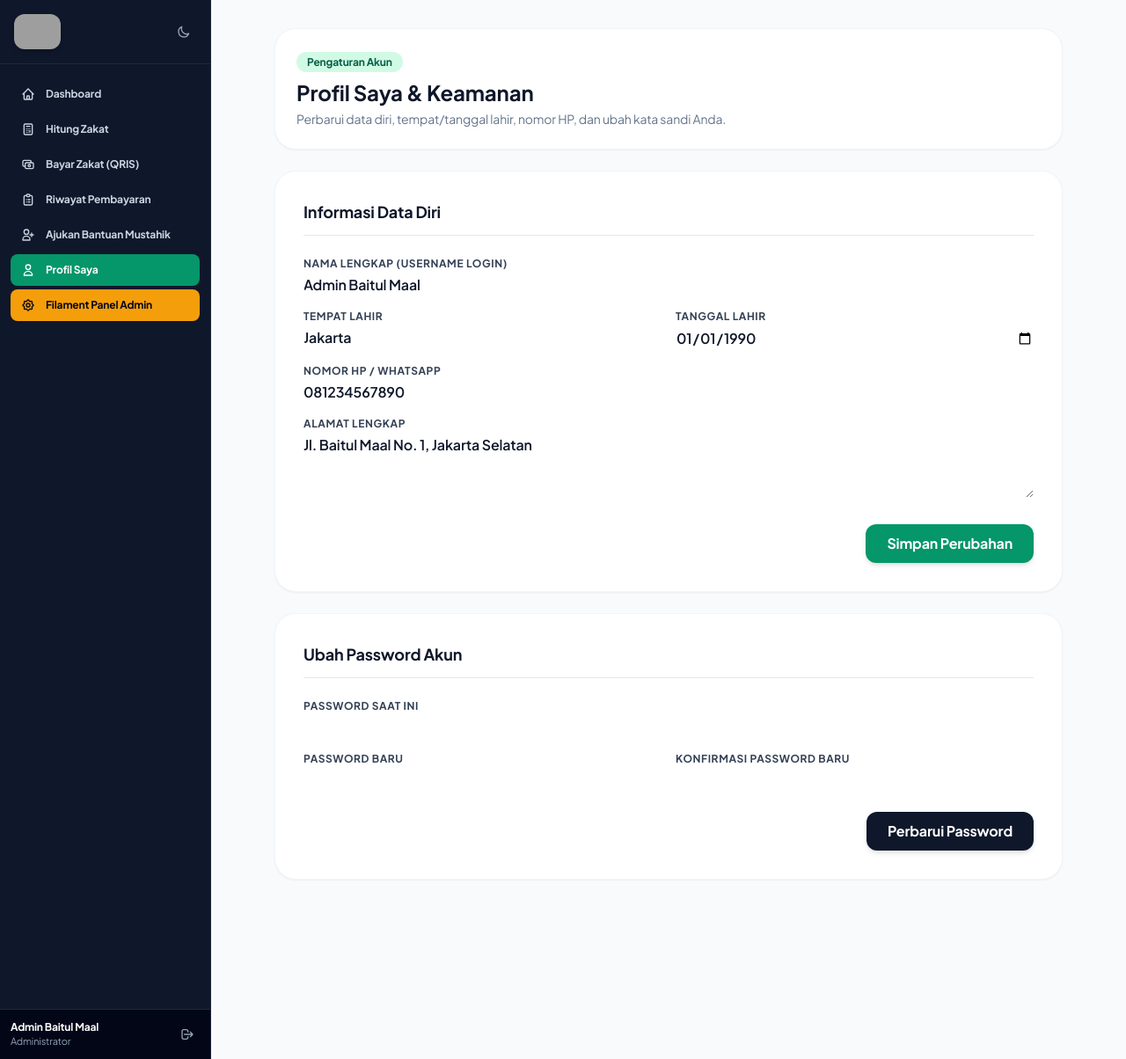
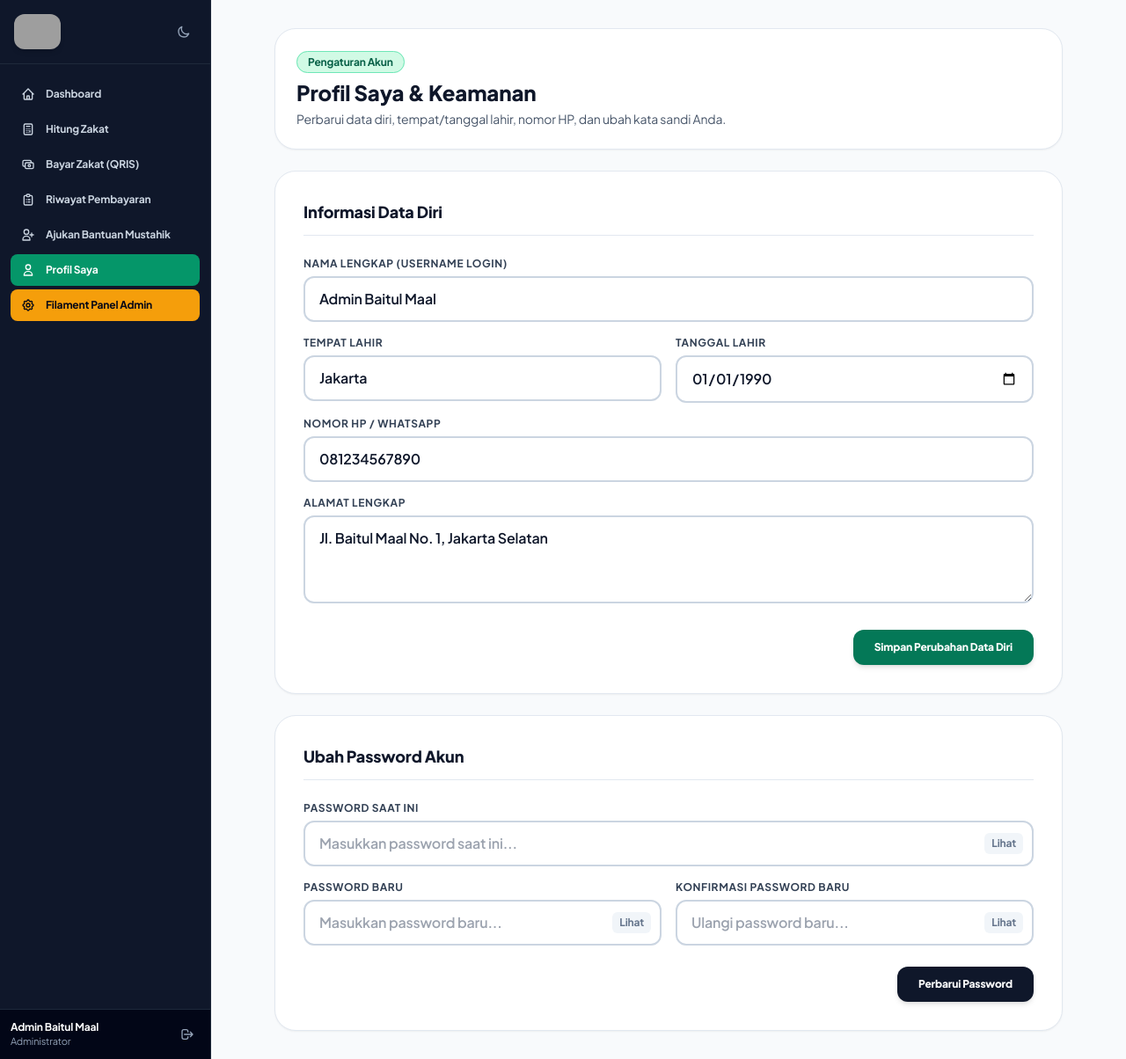
Before and after one commit to qannn0607/baitul-mal, a Laravel app: page /profile in a window 1280 px wide. Shown: the whole page at 88% size. Run offline with Laravel 12, Linux system fonts and the light colour scheme; a user stored in the database is signed in; data comes from the database, SQL or seed files in the repository; some libraries are stand-ins or nearby versions; grey boxes are pictures that could not be loaded.

Commit message:
style: fix input field visibility and borders on profile edit page with show/hide password buttons

```diff
--- a/resources/views/profile/edit.blade.php
+++ b/resources/views/profile/edit.blade.php
@@ -2,27 +2,27 @@
     <div class="max-w-4xl mx-auto space-y-6">
 
         <!-- Header -->
-        <div class="bg-white rounded-3xl p-6 shadow-sm border border-slate-100">
-            <span class="px-3 py-1 bg-emerald-100 text-emerald-800 text-xs font-bold rounded-full">Pengaturan Akun</span>
-            <h1 class="text-2xl font-bold text-slate-900 mt-2">Profil Saya & Keamanan</h1>
-            <p class="text-sm text-slate-500 mt-1">Perbarui data diri, tempat/tanggal lahir, nomor HP, dan ubah kata sandi Anda.</p>
+        <div class="bg-white dark:bg-slate-900 rounded-3xl p-6 shadow-sm border border-slate-200 dark:border-slate-800">
+            <span class="px-3 py-1 bg-emerald-100 dark:bg-emerald-950 text-emerald-800 dark:text-emerald-300 text-xs font-bold rounded-full border border-emerald-300 dark:border-emerald-800">Pengaturan Akun</span>
+            <h1 class="text-2xl font-black text-slate-900 dark:text-white mt-2">Profil Saya & Keamanan</h1>
+            <p class="text-sm text-slate-600 dark:text-slate-400 mt-1">Perbarui data diri, tempat/tanggal lahir, nomor HP, dan ubah kata sandi Anda.</p>
         </div>
 
         @if (session('status') === 'profile-updated')
-            <div class="p-4 bg-emerald-50 border border-emerald-200 text-emerald-800 rounded-2xl text-sm font-semibold">
-                ✅ Data profil Anda berhasil diperbarui!
+            <div class="p-4 bg-emerald-50 dark:bg-emerald-950 border border-emerald-300 dark:border-emerald-800 text-emerald-800 dark:text-emerald-200 rounded-2xl text-sm font-semibold flex items-center gap-2">
+                <span>✅ Data profil Anda berhasil diperbarui!</span>
             </div>
         @endif
 
         @if (session('status') === 'password-updated')
-            <div class="p-4 bg-emerald-50 border border-emerald-200 text-emerald-800 rounded-2xl text-sm font-semibold">
-                ✅ Password Anda berhasil diubah!
+            <div class="p-4 bg-emerald-50 dark:bg-emerald-950 border border-emerald-300 dark:border-emerald-800 text-emerald-800 dark:text-emerald-200 rounded-2xl text-sm font-semibold flex items-center gap-2">
+                <span>✅ Password Anda berhasil diubah!</span>
             </div>
         @endif
 
         <!-- Card 1: Informasi Profil -->
-        <div class="bg-white rounded-3xl p-6 sm:p-8 shadow-sm border border-slate-100 space-y-6">
-            <h2 class="text-lg font-bold text-slate-900 border-b pb-3">Informasi Data Diri</h2>
+        <div class="bg-white dark:bg-slate-900 rounded-3xl p-6 sm:p-8 shadow-sm border border-slate-200 dark:border-slate-800 space-y-6">
+            <h2 class="text-lg font-black text-slate-900 dark:text-white border-b border-slate-200 dark:border-slate-800 pb-3">Informasi Data Diri</h2>
 
             <form method="post" action="{{ route('profile.update') }}" class="space-y-4">
                 @csrf
@@ -30,76 +30,95 @@
 
                 <!-- Nama Lengkap -->
                 <div>
-                    <label for="name" class="block text-xs font-bold text-slate-700 uppercase tracking-wider mb-1">Nama Lengkap (Username Login)</label>
-                    <input type="text" id="name" name="name" value="{{ old('name', $user->name) }}" required class="w-full rounded-xl border-slate-200 focus:border-emerald-500 focus:ring-emerald-500 font-semibold" />
-                    @error('name') <p class="text-xs text-red-600 mt-1">{{ $message }}</p> @enderror
+                    <label for="name" class="block text-xs font-bold text-slate-700 dark:text-slate-300 uppercase tracking-wider mb-1.5">Nama Lengkap (Username Login)</label>
+                    <input type="text" id="name" name="name" value="{{ old('name', $user->name) }}" required class="w-full rounded-xl border-2 border-slate-300 dark:border-slate-700 bg-white dark:bg-slate-950 text-slate-900 dark:text-white px-4 py-3 font-semibold focus:border-emerald-600 focus:ring-2 focus:ring-emerald-600 outline-none transition-colors" />
+                    @error('name') <p class="text-xs text-red-600 mt-1 font-bold">{{ $message }}</p> @enderror
                 </div>
 
                 <!-- Tempat & Tanggal Lahir -->
                 <div class="grid grid-cols-1 md:grid-cols-2 gap-4">
                     <div>
-                        <label for="place_of_birth" class="block text-xs font-bold text-slate-700 uppercase tracking-wider mb-1">Tempat Lahir</label>
-                        <input type="text" id="place_of_birth" name="place_of_birth" value="{{ old('place_of_birth', $user->place_of_birth) }}" required class="w-full rounded-xl border-slate-200 focus:border-emerald-500 focus:ring-emerald-500 font-semibold" />
-                        @error('place_of_birth') <p class="text-xs text-red-600 mt-1">{{ $message }}</p> @enderror
+                        <label for="place_of_birth" class="block text-xs font-bold text-slate-700 dark:text-slate-300 uppercase tracking-wider mb-1.5">Tempat Lahir</label>
+                        <input type="text" id="place_of_birth" name="place_of_birth" value="{{ old('place_of_birth', $user->place_of_birth) }}" required class="w-full rounded-xl border-2 border-slate-300 dark:border-slate-700 bg-white dark:bg-slate-950 text-slate-900 dark:text-white px-4 py-3 font-semibold focus:border-emerald-600 focus:ring-2 focus:ring-emerald-600 outline-none transition-colors" />
+                        @error('place_of_birth') <p class="text-xs text-red-600 mt-1 font-bold">{{ $message }}</p> @enderror
                     </div>
                     <div>
-                        <label for="date_of_birth" class="block text-xs font-bold text-slate-700 uppercase tracking-wider mb-1">Tanggal Lahir</label>
-                        <input type="date" id="date_of_birth" name="date_of_birth" value="{{ old('date_of_birth', $user->date_of_birth?->format('Y-m-d')) }}" required class="w-full rounded-xl border-slate-200 focus:border-emerald-500 focus:ring-emerald-500 font-semibold" />
-                        @error('date_of_birth') <p class="text-xs text-red-600 mt-1">{{ $message }}</p> @enderror
+                        <label for="date_of_birth" class="block text-xs font-bold text-slate-700 dark:text-slate-300 uppercase tracking-wider mb-1.5">Tanggal Lahir</label>
+                        <input type="date" id="date_of_birth" name="date_of_birth" value="{{ old('date_of_birth', $user->date_of_birth?->format('Y-m-d')) }}" required class="w-full rounded-xl border-2 border-slate-300 dark:border-slate-700 bg-white dark:bg-slate-950 text-slate-900 dark:text-white px-4 py-3 font-semibold focus:border-emerald-600 focus:ring-2 focus:ring-emerald-600 outline-none transition-colors" />
+                        @error('date_of_birth') <p class="text-xs text-red-600 mt-1 font-bold">{{ $message }}</p> @enderror
                     </div>
                 </div>
 
                 <!-- No HP -->
                 <div>
-                    <label for="phone" class="block text-xs font-bold text-slate-700 uppercase tracking-wider mb-1">Nomor HP / WhatsApp</label>
-                    <input type="text" id="phone" name="phone" value="{{ old('phone', $user->phone) }}" required class="w-full rounded-xl border-slate-200 focus:border-emerald-500 focus:ring-emerald-500 font-semibold" />
-                    @error('phone') <p class="text-xs text-red-600 mt-1">{{ $message }}</p> @enderror
+                    <label for="phone" class="block text-xs font-bold text-slate-700 dark:text-slate-300 uppercase tracking-wider mb-1.5">Nomor HP / WhatsApp</label>
+                    <input type="text" id="phone" name="phone" value="{{ old('phone', $user->phone) }}" required class="w-full rounded-xl border-2 border-slate-300 dark:border-slate-700 bg-white dark:bg-slate-950 text-slate-900 dark:text-white px-4 py-3 font-semibold focus:border-emerald-600 focus:ring-2 focus:ring-emerald-600 outline-none transition-colors" />
+                    @error('phone') <p class="text-xs text-red-600 mt-1 font-bold">{{ $message }}</p> @enderror
                 </div>
 
                 <!-- Alamat -->
                 <div>
-                    <label for="address" class="block text-xs font-bold text-slate-700 uppercase tracking-wider mb-1">Alamat Lengkap</label>
-                    <textarea id="address" name="address" rows="3" required class="w-full rounded-xl border-slate-200 focus:border-emerald-500 focus:ring-emerald-500 font-semibold">{{ old('address', $user->address) }}</textarea>
-                    @error('address') <p class="text-xs text-red-600 mt-1">{{ $message }}</p> @enderror
+                    <label for="address" class="block text-xs font-bold text-slate-700 dark:text-slate-300 uppercase tracking-wider mb-1.5">Alamat Lengkap</label>
+                    <textarea id="address" name="address" rows="3" required class="w-full rounded-xl border-2 border-slate-300 dark:border-slate-700 bg-white dark:bg-slate-950 text-slate-900 dark:text-white px-4 py-3 font-semibold focus:border-emerald-600 focus:ring-2 focus:ring-emerald-600 outline-none transition-colors">{{ old('address', $user->address) }}</textarea>
+                    @error('address') <p class="text-xs text-red-600 mt-1 font-bold">{{ $message }}</p> @enderror
                 </div>
 
                 <div class="pt-2 flex justify-end">
-                    <button type="submit" class="px-6 py-2.5 bg-emerald-600 hover:bg-emerald-700 text-white font-bold rounded-xl shadow-md transition">
-                        Simpan Perubahan
+                    <button type="submit" class="px-6 py-3 bg-emerald-700 hover:bg-emerald-800 text-white font-black text-xs rounded-xl shadow-md transition">
+                        Simpan Perubahan Data Diri
                     </button>
                 </div>
             </form>
         </div>
 
         <!-- Card 2: Ubah Password -->
-        <div class="bg-white rounded-3xl p-6 sm:p-8 shadow-sm border border-slate-100 space-y-6">
-            <h2 class="text-lg font-bold text-slate-900 border-b pb-3">Ubah Password Akun</h2>
+        <div class="bg-white dark:bg-slate-900 rounded-3xl p-6 sm:p-8 shadow-sm border border-slate-200 dark:border-slate-800 space-y-6" x-data="{ showCurrent: false, showNew: false, showConfirm: false }">
+            <h2 class="text-lg font-black text-slate-900 dark:text-white border-b border-slate-200 dark:border-slate-800 pb-3">Ubah Password Akun</h2>
 
             <form method="post" action="{{ route('password.update') }}" class="space-y-4">
                 @csrf
                 @method('put')
 
+                <!-- Current Password -->
                 <div>
-                    <label for="update_password_current_password" class="block text-xs font-bold text-slate-700 uppercase tracking-wider mb-1">Password Saat Ini</label>
-                    <input type="password" id="update_password_current_password" name="current_password" class="w-full rounded-xl border-slate-200 focus:border-emerald-500 focus:ring-emerald-500" required />
-                    @error('current_password', 'updatePassword') <p class="text-xs text-red-600 mt-1">{{ $message }}</p> @enderror
+                    <label for="update_password_current_password" class="block text-xs font-bold text-slate-700 dark:text-slate-300 uppercase tracking-wider mb-1.5">Password Saat Ini</label>
+                    <div class="relative">
+                        <input :type="showCurrent ? 'text' : 'password'" id="update_password_current_password" name="current_password" class="w-full rounded-xl border-2 border-slate-300 dark:border-slate-700 bg-white dark:bg-slate-950 text-slate-900 dark:text-white px-4 py-3 pr-12 font-semibold focus:border-emerald-600 focus:ring-2 focus:ring-emerald-600 outline-none transition-colors" placeholder="Masukkan password saat ini..." required />
+                        <button type="button" @click="showCurrent = !showCurrent" class="absolute right-3 top-1/2 -translate-y-1/2 text-slate-500 hover:text-slate-700 dark:hover:text-slate-300 text-xs font-bold px-2 py-1 bg-slate-100 dark:bg-slate-800 rounded-md">
+                            <span x-text="showCurrent ? 'Sembunyikan' : 'Lihat'"></span>
+                        </button>
+                    </div>
+                    @error('current_password', 'updatePassword') <p class="text-xs text-red-600 mt-1 font-bold">{{ $message }}</p> @enderror
                 </div>
 
                 <div class="grid grid-cols-1 md:grid-cols-2 gap-4">
+                    <!-- New Password -->
                     <div>
-                        <label for="update_password_password" class="block text-xs font-bold text-slate-700 uppercase tracking-wider mb-1">Password Baru</label>
-                        <input type="password" id="update_password_password" name="password" class="w-full rounded-xl border-slate-200 focus:border-emerald-500 focus:ring-emerald-500" required />
-                        @error('password', 'updatePassword') <p class="text-xs text-red-600 mt-1">{{ $message }}</p> @enderror
+                        <label for="update_password_password" class="block text-xs font-bold text-slate-700 dark:text-slate-300 uppercase tracking-wider mb-1.5">Password Baru</label>
+                        <div class="relative">
+                            <input :type="showNew ? 'text' : 'password'" id="update_password_password" name="password" class="w-full rounded-xl border-2 border-slate-300 dark:border-slate-700 bg-white dark:bg-slate-950 text-slate-900 dark:text-white px-4 py-3 pr-12 font-semibold focus:border-emerald-600 focus:ring-2 focus:ring-emerald-600 outline-none transition-colors" placeholder="Masukkan password baru..." required />
+                            <button type="button" @click="showNew = !showNew" class="absolute right-3 top-1/2 -translate-y-1/2 text-slate-500 hover:text-slate-700 dark:hover:text-slate-300 text-xs font-bold px-2 py-1 bg-slate-100 dark:bg-slate-800 rounded-md">
+                                <span x-text="showNew ? 'Sembunyikan' : 'Lihat'"></span>
+                            </button>
+                        </div>
+                        @error('password', 'updatePassword') <p class="text-xs text-red-600 mt-1 font-bold">{{ $message }}</p> @enderror
                     </div>
+
+                    <!-- Confirm New Password -->
                     <div>
-                        <label for="update_password_password_confirmation" class="block text-xs font-bold text-slate-700 uppercase tracking-wider mb-1">Konfirmasi Password Baru</label>
-                        <input type="password" id="update_password_password_confirmation" name="password_confirmation" class="w-full rounded-xl border-slate-200 focus:border-emerald-500 focus:ring-emerald-500" required />
-                        @error('password_confirmation', 'updatePassword') <p class="text-xs text-red-600 mt-1">{{ $message }}</p> @enderror
+                        <label for="update_password_password_confirmation" class="block text-xs font-bold text-slate-700 dark:text-slate-300 uppercase tracking-wider mb-1.5">Konfirmasi Password Baru</label>
+                        <div class="relative">
+                            <input :type="showConfirm ? 'text' : 'password'" id="update_password_password_confirmation" name="password_confirmation" class="w-full rounded-xl border-2 border-slate-300 dark:border-slate-700 bg-white dark:bg-slate-950 text-slate-900 dark:text-white px-4 py-3 pr-12 font-semibold focus:border-emerald-600 focus:ring-2 focus:ring-emerald-600 outline-none transition-colors" placeholder="Ulangi password baru..." required />
+                            <button type="button" @click="showConfirm = !showConfirm" class="absolute right-3 top-1/2 -translate-y-1/2 text-slate-500 hover:text-slate-700 dark:hover:text-slate-300 text-xs font-bold px-2 py-1 bg-slate-100 dark:bg-slate-800 rounded-md">
+                                <span x-text="showConfirm ? 'Sembunyikan' : 'Lihat'"></span>
+                            </button>
+                        </div>
+                        @error('password_confirmation', 'updatePassword') <p class="text-xs text-red-600 mt-1 font-bold">{{ $message }}</p> @enderror
                     </div>
                 </div>
 
                 <div class="pt-2 flex justify-end">
-                    <button type="submit" class="px-6 py-2.5 bg-slate-900 hover:bg-slate-800 text-white font-bold rounded-xl shadow-md transition">
+                    <button type="submit" class="px-6 py-3 bg-slate-900 hover:bg-black text-white font-black text-xs rounded-xl shadow-md transition">
                         Perbarui Password
                     </button>
                 </div>
```
